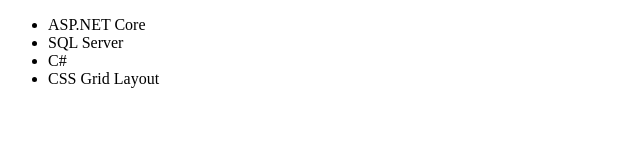
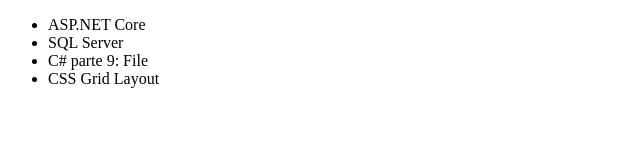
Before and after one commit to jeanfwl/alura-git-github, a plain HTML site: page index.html in a window 1280 px wide. Shown: the full height of the page, 0-640 px from the left. Drawn offline with Linux system fonts and the light colour scheme.

Commit message:
Adicionado título correto do curso C#

```diff
--- a/index.html
+++ b/index.html
@@ -8,7 +8,7 @@
     <ul>
         <li>ASP.NET Core</li>
         <li>SQL Server</li>
-        <li>C#</li>
+        <li>C# parte 9: File</li>
         <li>CSS Grid Layout</li>
     </ul>
 </body>
```
